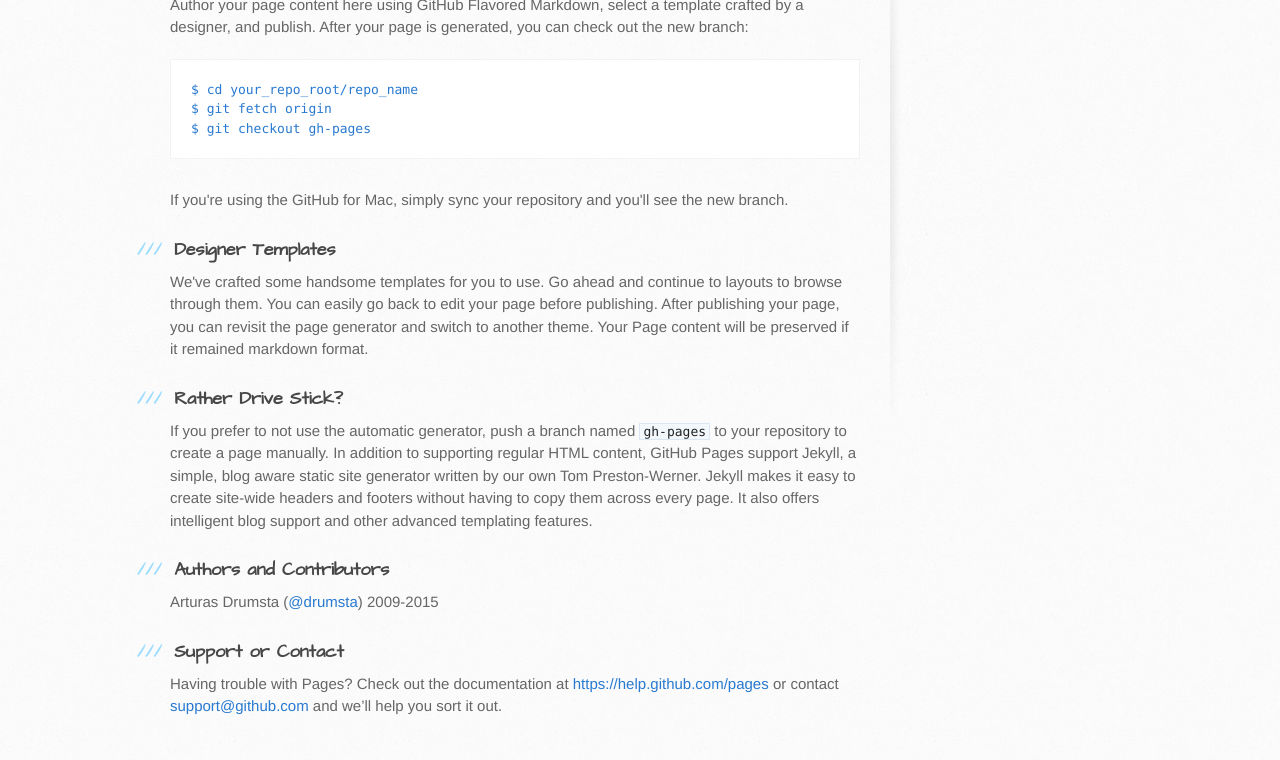
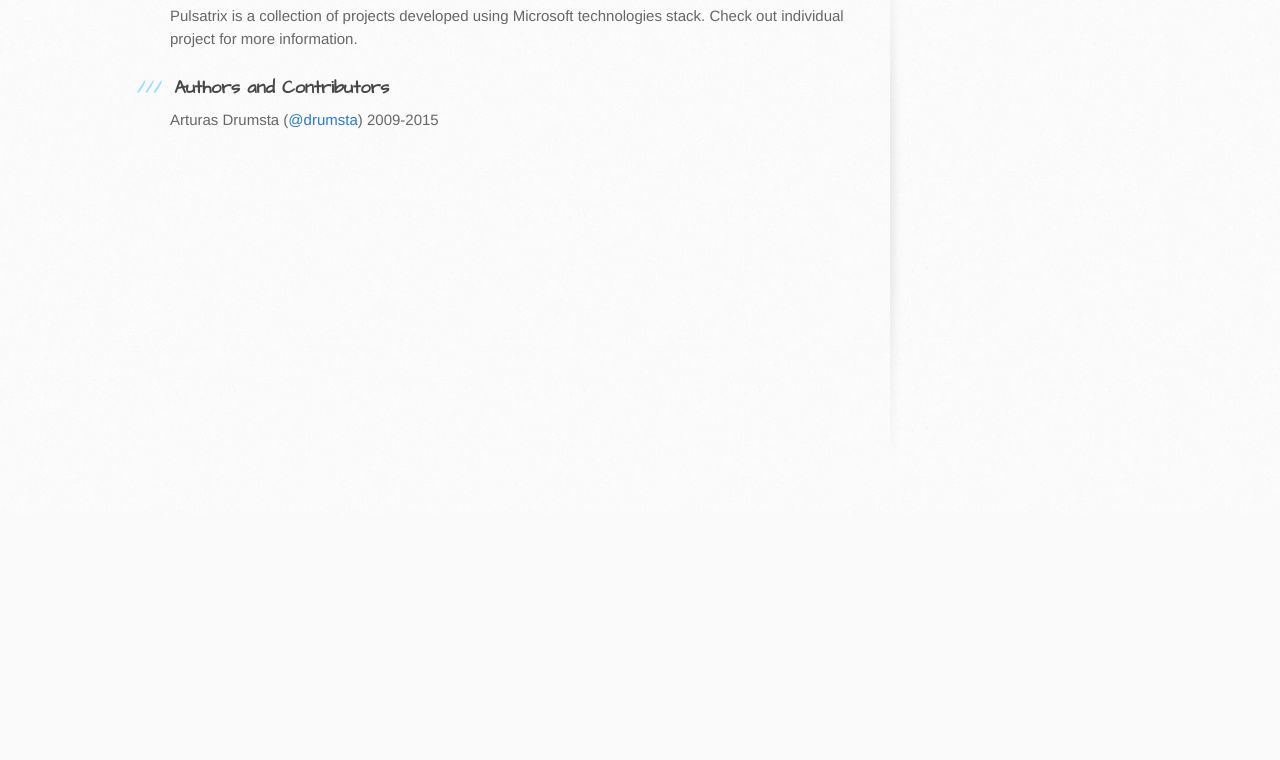
Before and after one commit to Pulsatrix/pulsatrix.github.io, a plain HTML site: page index.html in a window 1280 px wide. Shown: the part 286-1046 px from the top of the page. After the commit the page ends 800 px from the top, so only its background shows below. Drawn offline with Linux system fonts and the light colour scheme.

Commit message:
Replace master branch with page content via GitHub

```diff
--- a/index.html
+++ b/index.html
@@ -20,7 +20,7 @@
     <header>
       <div class="inner">
         <h1>Pulsatrix</h1>
-        <h2></h2>
+        <h2>Coding for fun with intention.</h2>
         <a href="https://github.com/Pulsatrix" class="button"><small>Follow me on</small> GitHub</a>
       </div>
     </header>
@@ -29,36 +29,14 @@
       <div class="inner clearfix">
         <section id="main-content">
           <h3>
-<a id="welcome-to-github-pages" class="anchor" href="#welcome-to-github-pages" aria-hidden="true"><span class="octicon octicon-link"></span></a>Welcome to GitHub Pages.</h3>
+<a id="what-is-pulsatrix" class="anchor" href="#what-is-pulsatrix" aria-hidden="true"><span class="octicon octicon-link"></span></a>What is Pulsatrix?</h3>
 
-<p>This automatic page generator is the easiest way to create beautiful pages for all of your projects. Author your page content here using GitHub Flavored Markdown, select a template crafted by a designer, and publish. After your page is generated, you can check out the new branch:</p>
-
-<pre><code>$ cd your_repo_root/repo_name
-$ git fetch origin
-$ git checkout gh-pages
-</code></pre>
-
-<p>If you're using the GitHub for Mac, simply sync your repository and you'll see the new branch.</p>
-
-<h3>
-<a id="designer-templates" class="anchor" href="#designer-templates" aria-hidden="true"><span class="octicon octicon-link"></span></a>Designer Templates</h3>
-
-<p>We've crafted some handsome templates for you to use. Go ahead and continue to layouts to browse through them. You can easily go back to edit your page before publishing. After publishing your page, you can revisit the page generator and switch to another theme. Your Page content will be preserved if it remained markdown format.</p>
-
-<h3>
-<a id="rather-drive-stick" class="anchor" href="#rather-drive-stick" aria-hidden="true"><span class="octicon octicon-link"></span></a>Rather Drive Stick?</h3>
-
-<p>If you prefer to not use the automatic generator, push a branch named <code>gh-pages</code> to your repository to create a page manually. In addition to supporting regular HTML content, GitHub Pages support Jekyll, a simple, blog aware static site generator written by our own Tom Preston-Werner. Jekyll makes it easy to create site-wide headers and footers without having to copy them across every page. It also offers intelligent blog support and other advanced templating features.</p>
+<p>Pulsatrix is a collection of projects developed using Microsoft technologies stack. Check out individual project for more information.</p>
 
 <h3>
 <a id="authors-and-contributors" class="anchor" href="#authors-and-contributors" aria-hidden="true"><span class="octicon octicon-link"></span></a>Authors and Contributors</h3>
 
 <p>Arturas Drumsta (<a href="https://github.com/drumsta" class="user-mention">@drumsta</a>) 2009-2015</p>
-
-<h3>
-<a id="support-or-contact" class="anchor" href="#support-or-contact" aria-hidden="true"><span class="octicon octicon-link"></span></a>Support or Contact</h3>
-
-<p>Having trouble with Pages? Check out the documentation at <a href="https://help.github.com/pages">https://help.github.com/pages</a> or contact <a href="mailto:support@github.com">support@github.com</a> and we’ll help you sort it out.</p>
         </section>
 
         <aside id="sidebar">
```
Also changed, not shown: params.json (+1 -1 lines).
